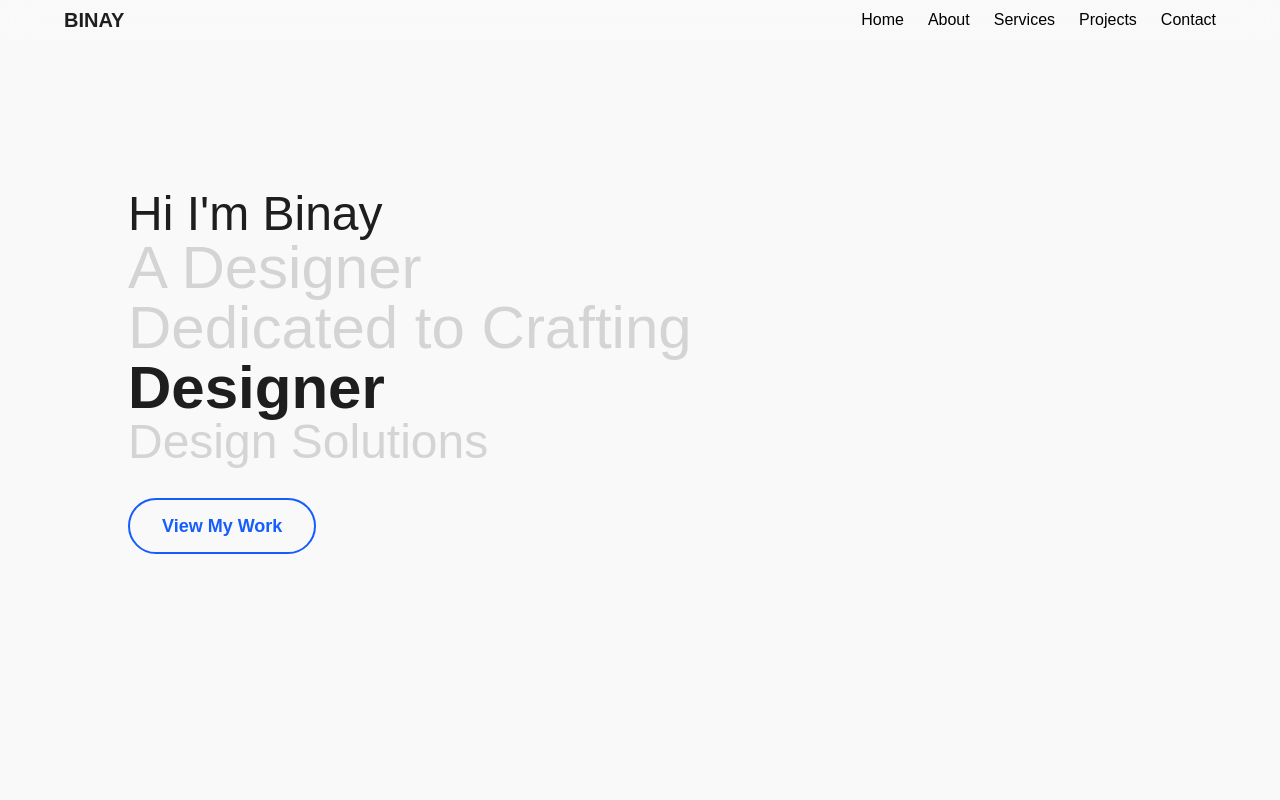
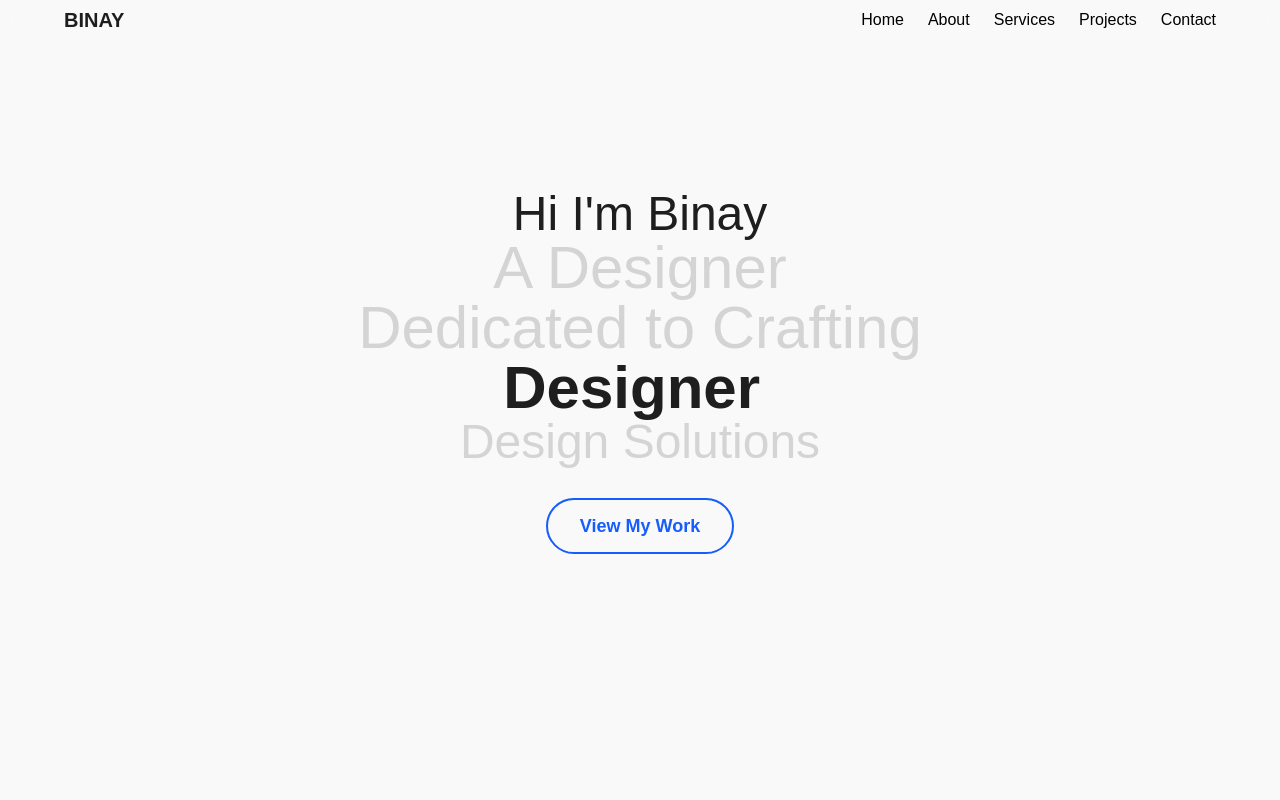
Before and after one commit to Hell086/Portfolio, a React (Vite) app: page / in a window 1280 px wide. Shown: the top 800 px of the page. Built offline with nearby package versions, Linux system fonts and the light colour scheme; a web font is replaced by a local one.

Commit message:
latest commited

```diff
--- a/src/components/HeroText.jsx
+++ b/src/components/HeroText.jsx
@@ -9,9 +9,9 @@ const HeroText = () => {
   };
 
   return (
-    <div className="z-10 text-center md:text-left rounded-3xl bg-clip-text c-space">
+    <div className="z-10 text-center rounded-3xl bg-clip-text c-space">
       {/* Desktop View */}
-      <div className="hidden md:flex flex-col">
+      <div className="hidden md:flex flex-col items-center">
         <motion.h1
           className="text-5xl font-medium"
           variants={variants}
@@ -22,15 +22,15 @@ const HeroText = () => {
           Hi I'm Binay
         </motion.h1>
 
-        <div className="flex flex-col items-start">
+        <div className="flex flex-col items-center">
           <motion.p
-            className="text-6xl font-medium text-neutral-300"
+            className="text-6xl font-medium text-neutral-300 text-center"
             variants={variants}
             initial="hidden"
             animate="visible"
             transition={{ delay: 1.2 }}
           >
-            A Designer <br /> Dedicated to Crafting
+            A Designer <br/> Dedicated to Crafting
           </motion.p>
 
           <motion.div
@@ -46,7 +46,7 @@ const HeroText = () => {
           </motion.div>
 
           <motion.p
-            className="text-5xl font-medium text-neutral-300"
+            className="text-5xl font-medium text-neutral-300 text-center"
             variants={variants}
             initial="hidden"
             animate="visible"
@@ -56,7 +56,7 @@ const HeroText = () => {
           </motion.p>
 
           <motion.div
-            className="mt-8 pb-4"
+            className="mt-8 pb-4 flex justify-center"
             variants={variants}
             initial="hidden"
             animate="visible"
@@ -77,7 +77,7 @@ const HeroText = () => {
       </div>
 
       {/* Mobile View */}
-      <div className="md:hidden flex flex-col space-y-4">
+      <div className="md:hidden flex flex-col items-center space-y-4">
         <motion.p
           className="text-4xl font-medium"
           variants={variants}
@@ -88,9 +88,9 @@ const HeroText = () => {
           Hi, I'm Binay
         </motion.p>
 
-        <div>
+        <div className="flex flex-col items-center">
           <motion.p
-            className="text-4xl font-black text-neutral-300"
+            className="text-4xl font-black text-neutral-300 text-center"
             variants={variants}
             initial="hidden"
             animate="visible"
@@ -112,7 +112,7 @@ const HeroText = () => {
           </motion.div>
 
           <motion.p
-            className="text-4xl font-black text-neutral-300"
+            className="text-4xl font-black text-neutral-300 text-center"
             variants={variants}
             initial="hidden"
             animate="visible"
@@ -122,7 +122,7 @@ const HeroText = () => {
           </motion.p>
 
           <motion.div
-            className="mt-8 pb-4"
+            className="mt-8 pb-4 flex justify-center"
             variants={variants}
             initial="hidden"
             animate="visible"
```
